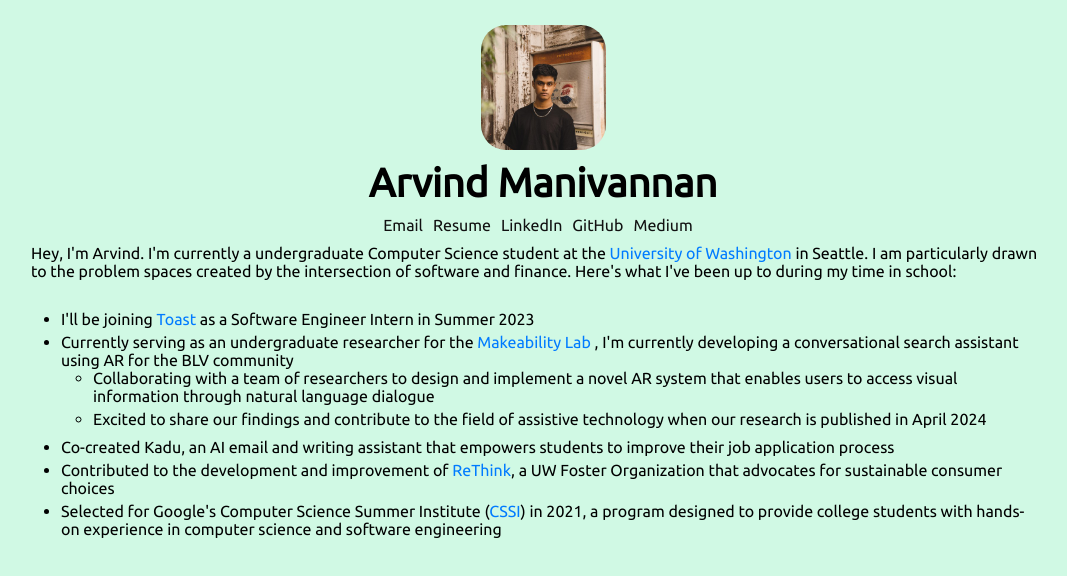
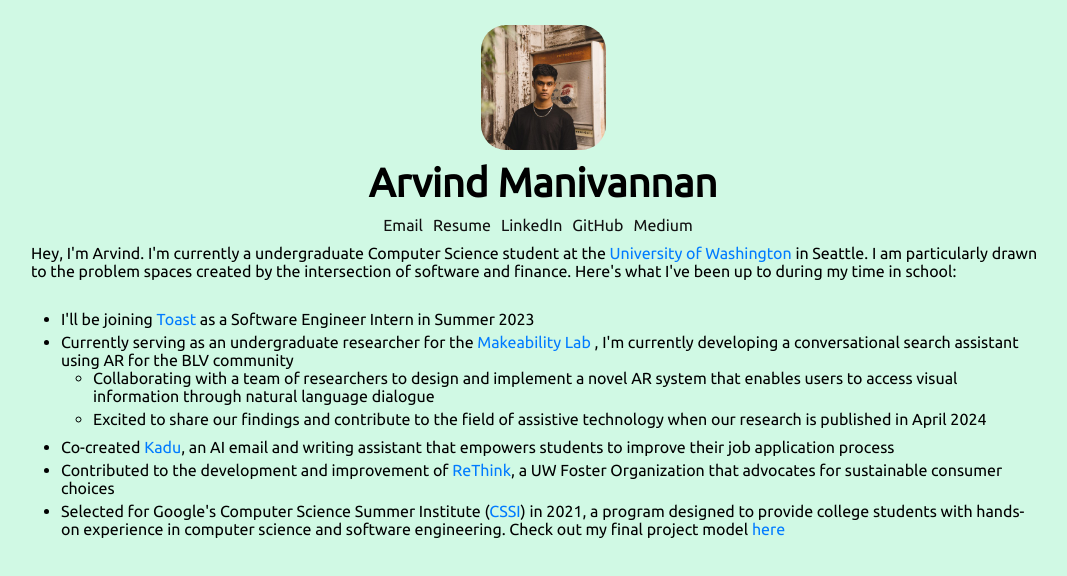
Before and after one commit to arooxa/personal-portfolio, a React (Create React App) app: page / in a window 1280 px wide. Shown: the top 576 px of the page, without its empty margins (97-1164 px from the left). Built offline with nearby package versions, Linux system fonts and the light colour scheme.

Commit message:
update 2

```diff
--- a/src/pages/Main.js
+++ b/src/pages/Main.js
@@ -91,7 +91,16 @@
                             </ul>
                         </li>
                         <li>
-                            Co-created Kadu, an AI email and writing assistant that
+                            Co-created
+                            {' '}
+                            <a
+                                href="https://www.linkedin.com/company/kadu-ai/"
+                                target="_blank"
+                                style={{ color: '#007bff' }}
+                            >
+                                Kadu
+                            </a>
+                            , an AI email and writing assistant that
                             empowers students to improve their job application process
                         </li>
                         <li>
@@ -116,7 +125,16 @@
                                 CSSI
                             </a>
                             ) in 2021, a program designed to provide college students with hands-on
-                            experience in computer science and software engineering
+                            experience in computer science and software engineering.
+                            Check out my final project model
+                            {' '}
+                            <a
+                                href="https://apps.apple.com/us/app/head-ball-2-football-game/id1193933380"
+                                target="_blank"
+                                style={{ color: '#007bff' }}
+                            >
+                                here
+                            </a>
                         </li>
                     </ul>
                 </p>
```
